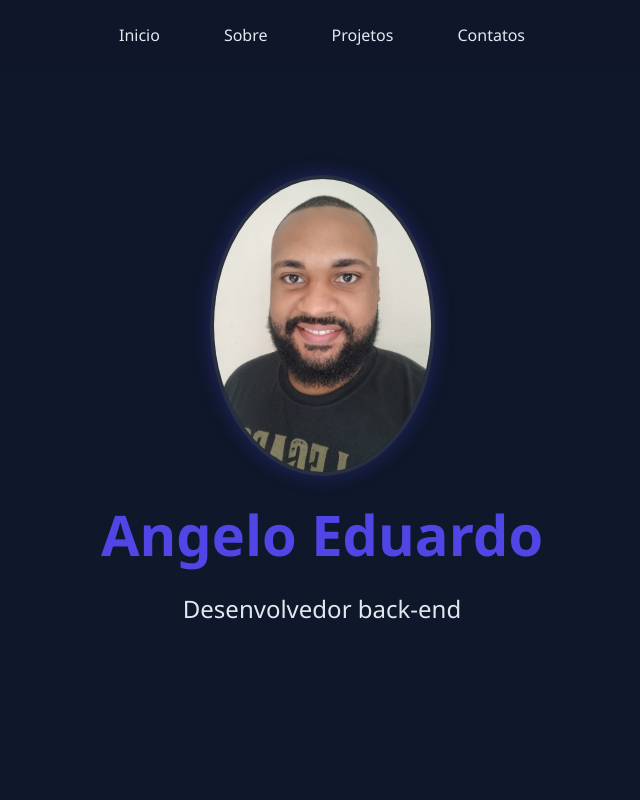
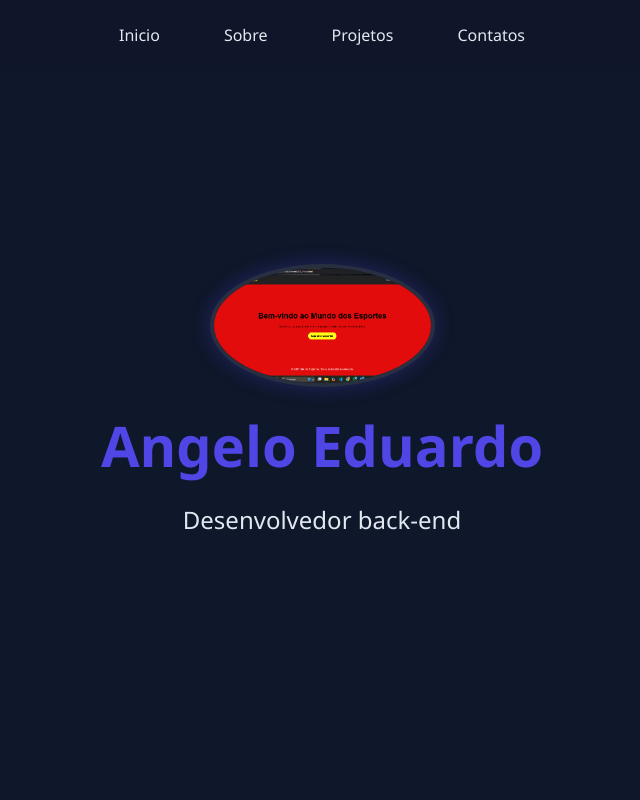
Before and after one commit to angeloeduardosph/angelo-1, a plain HTML site: page index.html in a window 1280 px wide. Shown: the top 800 px of the page, without its empty margins (318-958 px from the left). Drawn offline with Linux system fonts and the light colour scheme; files whose address does not match are found by name.

Commit message:
Update index.html

```diff
--- a/index.html
+++ b/index.html
@@ -27,7 +27,7 @@
         </ul>
     </navi>
 <main id="inicio" class="cabecalho">
-        <img src="file:///C:/Users/angel/OneDrive/Desktop/PORTIFOLIO%201/foto%20para%20portifolio.jpg" alt="Foto de angelo eduardo" class="foto-perfil">
+        <img src="https://github.com/angeloeduardosph/angelo-1/blob/main/projeto.png" alt="Foto de angelo eduardo" class="foto-perfil">
         <h1>Angelo Eduardo </h1>
         <p class="cabecalho-sub-titulo">Desenvolvedor back-end</p>
 </main>
@@ -41,7 +41,7 @@
     <h2 class="projetos-titulo">Meus projetos</h2>
     <div class="projetos-caixa">
         <div class="projetos-card">
-            <img src="file:///C:/Users/angel/OneDrive/Desktop/PORTIFOLIO%201/projeto.png" alt="projeto 1" class="projetos-imagem">
+            <img src="https://github.com/angeloeduardosph/angelo-1/blob/main/projeto.png" alt="projeto 1" class="projetos-imagem">
             <h3 class="info-projetos">Portal de esportes</h3>
             <p class="paragrafo-projetos">Primeiro projeto desenvolvido em sala de aula</p>
         </div>
@@ -58,4 +58,5 @@
 </section>
 
 </body>
+
 </html>
```
